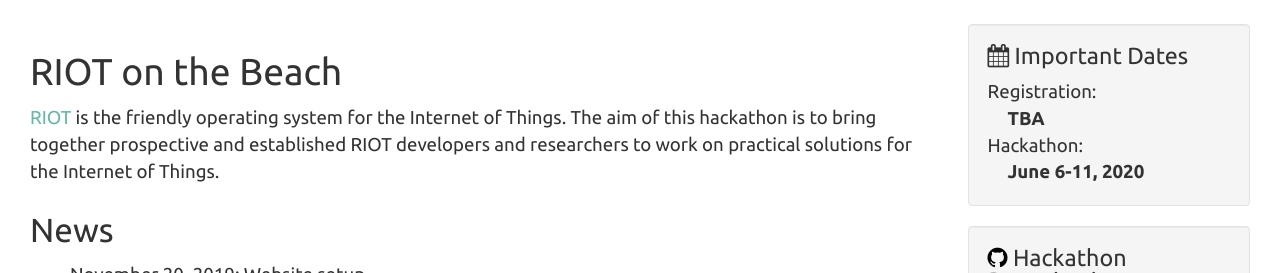
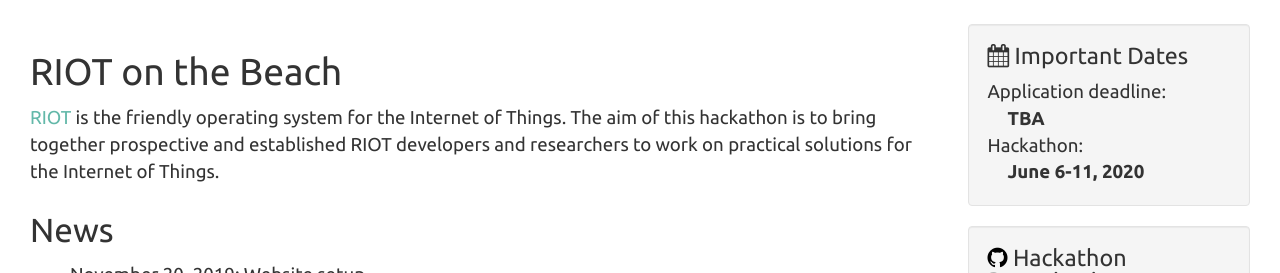
Before and after one commit to rob-hackathon/rob-hackathon.github.io, a Jekyll site: the page built from index.md, in a window 1280 px wide. Shown: the part 147-420 px from the top of the page. Built offline with Jekyll 4.4.1, drawn with Linux system fonts in a browser that asks for light colours; nearby versions of some CDN libraries.

Commit message:
rename registration deadline

```diff
--- a/_config.yml
+++ b/_config.yml
@@ -11,7 +11,7 @@
 baseurl:
 
 deadlines:
-- name: Registration
+- name: Application deadline
   date: TBA
 - name: Hackathon
   date: June 6-11, 2020
```
